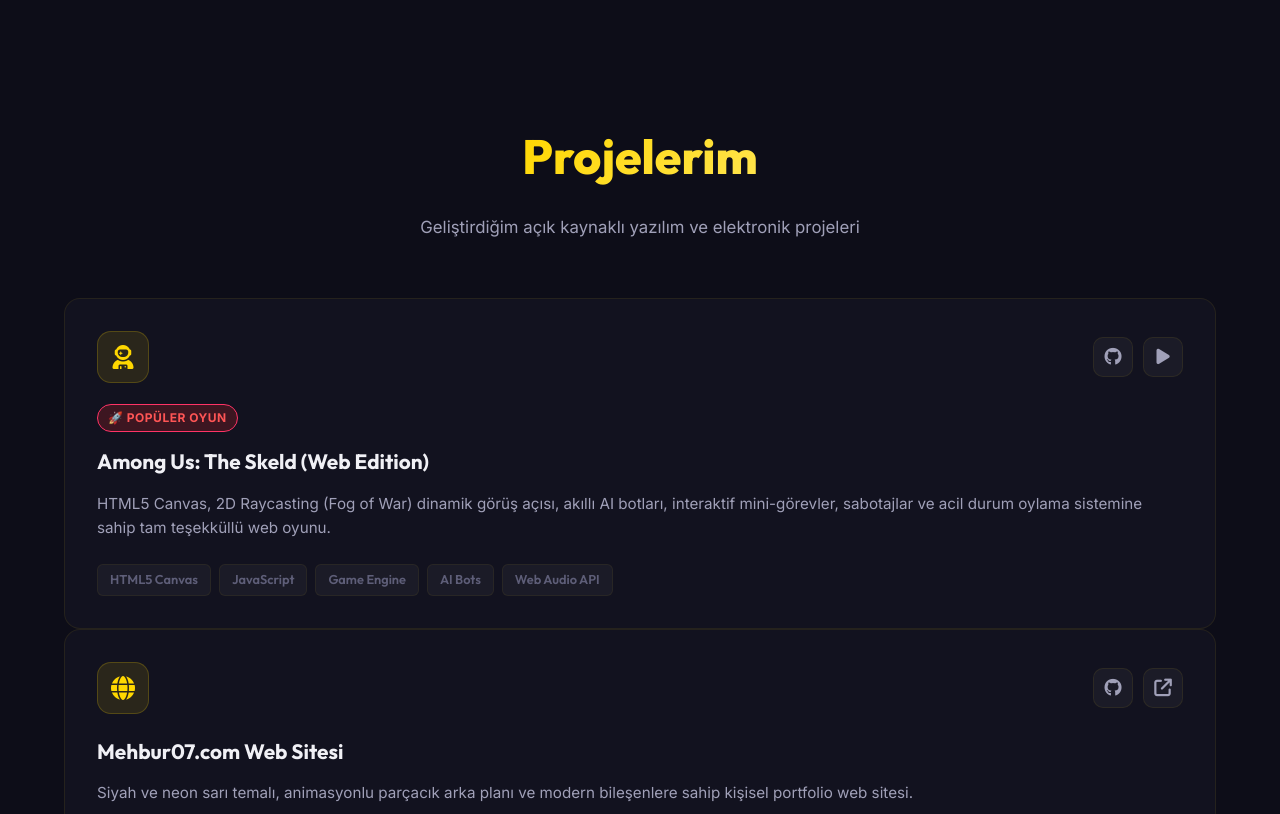
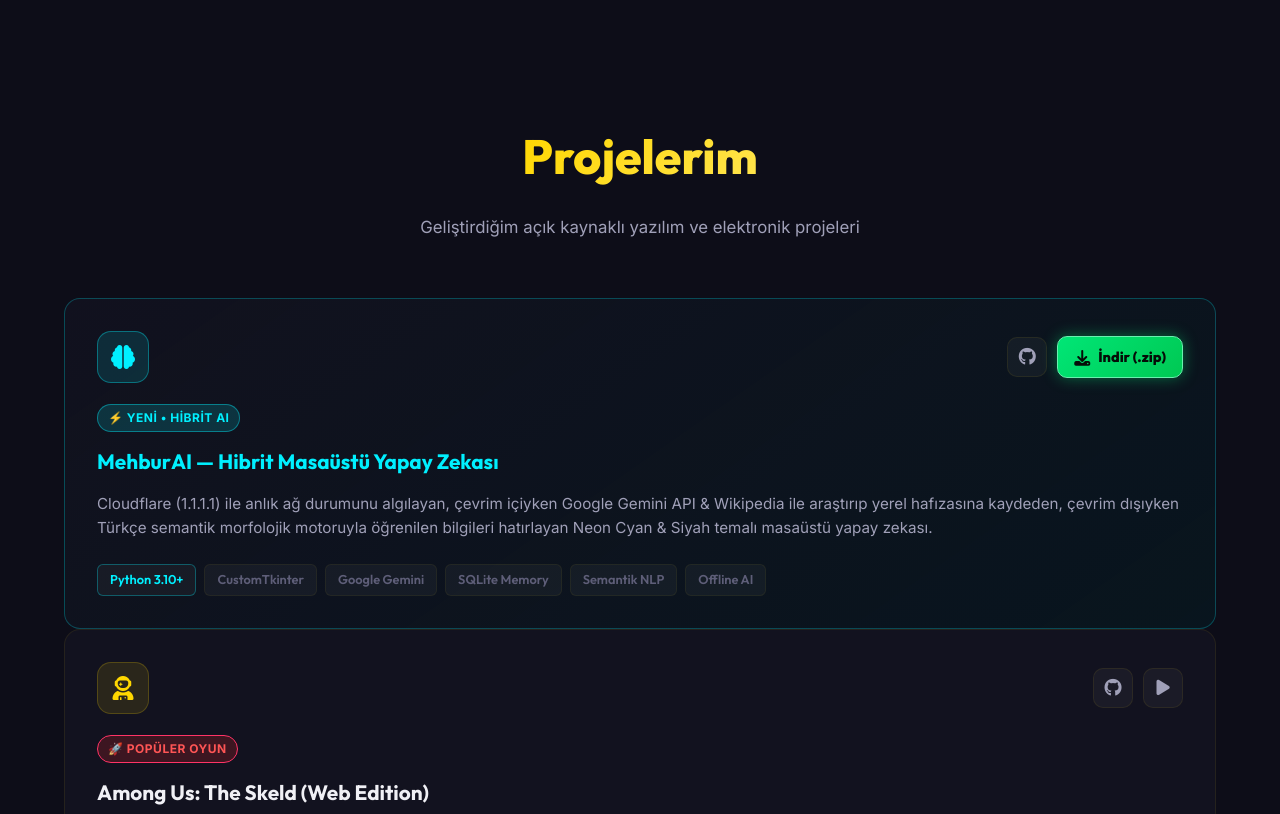
Before and after one commit to Mehbur07/mehbur07-site, a plain HTML site: page index.html in a window 1280 px wide. Shown: the part 1633-2447 px from the top of the page. Drawn offline with Linux system fonts and the light colour scheme.

Commit message:
feat: add MehburAI project showcase with green one-click download button and downloads/MehburAI.zip package

```diff
--- a/index.html
+++ b/index.html
@@ -130,8 +130,42 @@
       <p class="section-subtitle reveal">Geliştirdiğim açık kaynaklı yazılım ve elektronik projeleri</p>
 
       <!-- Main Project Cards Grid -->
+        <!-- Project: MehburAI Desktop Assistant -->
+        <div class="project-card mehbur-ai-card reveal" style="--i: 0">
+          <div class="project-header">
+            <div class="project-icon">
+              <i class="fa-solid fa-brain"></i>
+            </div>
+            <div class="project-links" style="align-items: center;">
+              <a href="https://github.com/Mehbur07/MehburAI" target="_blank" rel="noopener noreferrer"
+                title="GitHub Deposu" class="proj-link-btn">
+                <i class="fa-brands fa-github"></i>
+              </a>
+              <a href="downloads/MehburAI.zip" download="MehburAI.zip"
+                title="Yapay Zekayı ve Kütüphaneleri Otomatik İndir & Kur" class="proj-download-btn-green">
+                <i class="fa-solid fa-download"></i> İndir (.zip)
+              </a>
+            </div>
+          </div>
+          <div class="project-body">
+            <div class="project-badge-tag" style="background: rgba(0, 240, 255, 0.15); color: #00F0FF; border-color: rgba(0, 240, 255, 0.4);">⚡ Yeni • Hibrit AI</div>
+            <h3 class="project-title" style="color: #00F0FF;">MehburAI — Hibrit Masaüstü Yapay Zekası</h3>
+            <p class="project-desc">
+              Cloudflare (1.1.1.1) ile anlık ağ durumunu algılayan, çevrim içiyken Google Gemini API & Wikipedia ile araştırıp yerel hafızasına kaydeden, çevrim dışıyken Türkçe semantik morfolojik motoruyla öğrenilen bilgileri hatırlayan Neon Cyan & Siyah temalı masaüstü yapay zekası.
+            </p>
+            <div class="project-tags">
+              <span class="tag" style="color: #00F0FF; border-color: rgba(0,240,255,0.3);">Python 3.10+</span>
+              <span class="tag">CustomTkinter</span>
+              <span class="tag">Google Gemini</span>
+              <span class="tag">SQLite Memory</span>
+              <span class="tag">Semantik NLP</span>
+              <span class="tag">Offline AI</span>
+            </div>
+          </div>
+        </div>
+
         <!-- Project 1: Among Us Web Clone -->
-        <div class="project-card reveal" style="--i: 0">
+        <div class="project-card reveal" style="--i: 1">
           <div class="project-header">
             <div class="project-icon">
               <i class="fa-solid fa-user-astronaut"></i>
@@ -259,14 +293,14 @@
             </div>
 
             <!-- Phase 4 -->
-            <div class="phase-item in-progress">
-              <div class="phase-marker"><i class="fa-solid fa-spinner fa-spin"></i></div>
+            <div class="phase-item completed">
+              <div class="phase-marker"><i class="fa-solid fa-check"></i></div>
               <div class="phase-info">
                 <div class="phase-head">
-                  <h5>Faz 4: Projeler Vitrini & Yol Haritası</h5>
-                  <span class="phase-tag current">Geliştiriliyor</span>
+                  <h5>Faz 4: MehburAI & Projeler Vitrini</h5>
+                  <span class="phase-tag done">Yayınlandı</span>
                 </div>
-                <p>Açık kaynak projeleri sergileme alanı ve devam eden fazların GitHub ile canlı takibi.</p>
+                <p>MehburAI hibrit yapay zeka masaüstü projesi, tek tıkla otomatik kurucu & yeşil indirme butonu ve GitHub vitrini.</p>
               </div>
             </div>
           </div>
--- a/style.css
+++ b/style.css
@@ -811,6 +811,76 @@
 .project-card:hover .tag {
   border-color: rgba(255, 215, 0, 0.2);
   color: var(--text-secondary);
+}
+
+/* ===== MEHBUR AI CARD & GREEN DOWNLOAD BUTTON ===== */
+.project-card.mehbur-ai-card {
+  border-color: rgba(0, 240, 255, 0.25);
+  background: linear-gradient(145deg, rgba(18, 18, 31, 0.95), rgba(7, 24, 32, 0.75));
+  position: relative;
+  overflow: hidden;
+}
+
+.project-card.mehbur-ai-card::before {
+  content: '';
+  position: absolute;
+  top: 0;
+  left: 0;
+  right: 0;
+  height: 2px;
+  background: linear-gradient(90deg, #00F0FF, #00E676, #008B99);
+}
+
+.project-card.mehbur-ai-card:hover {
+  border-color: #00F0FF;
+  box-shadow: 0 10px 40px rgba(0, 240, 255, 0.25);
+}
+
+.project-card.mehbur-ai-card .project-icon {
+  background: rgba(0, 240, 255, 0.12);
+  color: #00F0FF;
+  border: 1px solid rgba(0, 240, 255, 0.35);
+}
+
+.project-card.mehbur-ai-card:hover .project-icon {
+  background: linear-gradient(135deg, #00F0FF, #008B99);
+  color: #05070a;
+  box-shadow: 0 0 22px rgba(0, 240, 255, 0.55);
+}
+
+.proj-download-btn-green {
+  display: inline-flex;
+  align-items: center;
+  gap: 8px;
+  padding: 8px 16px;
+  background: linear-gradient(135deg, #00E676, #00C853);
+  color: #050d08 !important;
+  font-family: var(--font-heading);
+  font-size: 0.9rem;
+  font-weight: 800;
+  border-radius: 10px;
+  border: 1px solid #69F0AE;
+  box-shadow: 0 0 15px rgba(0, 230, 118, 0.4);
+  transition: var(--transition);
+  text-decoration: none;
+  cursor: pointer;
+}
+
+.proj-download-btn-green:hover {
+  background: linear-gradient(135deg, #69F0AE, #00E676);
+  color: #000 !important;
+  box-shadow: 0 0 25px rgba(0, 230, 118, 0.75);
+  transform: translateY(-2px) scale(1.03);
+}
+
+.proj-download-btn-green i {
+  font-size: 1rem;
+  animation: bounceDown 1.6s infinite ease-in-out;
+}
+
+@keyframes bounceDown {
+  0%, 100% { transform: translateY(0); }
+  50% { transform: translateY(3px); }
 }
 
 /* ===== ONGOING PROJECTS / PHASE ROADMAP ===== */
```
Also changed, not shown: 1 other file.
